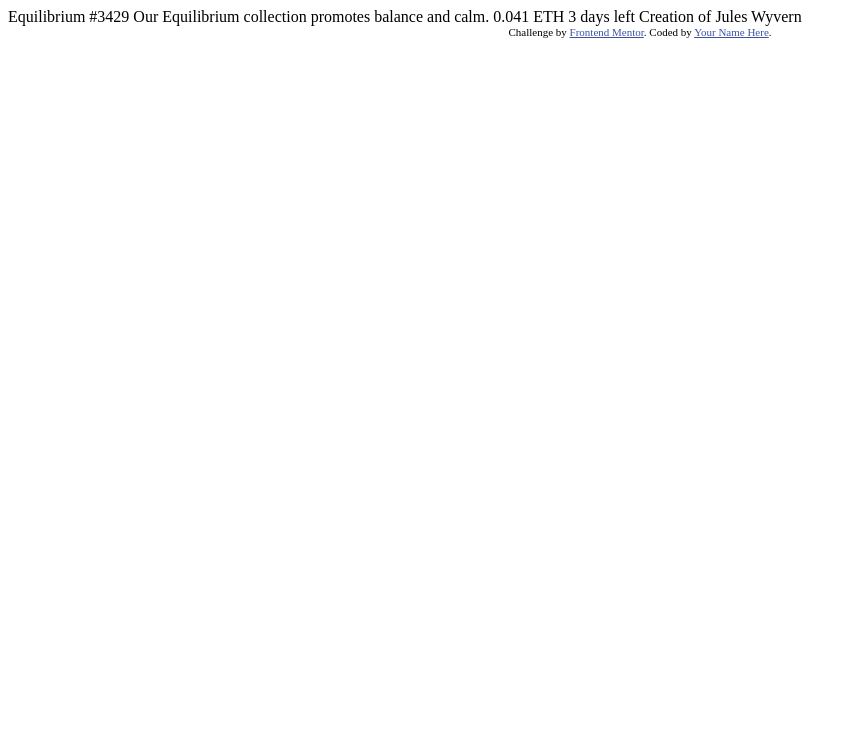
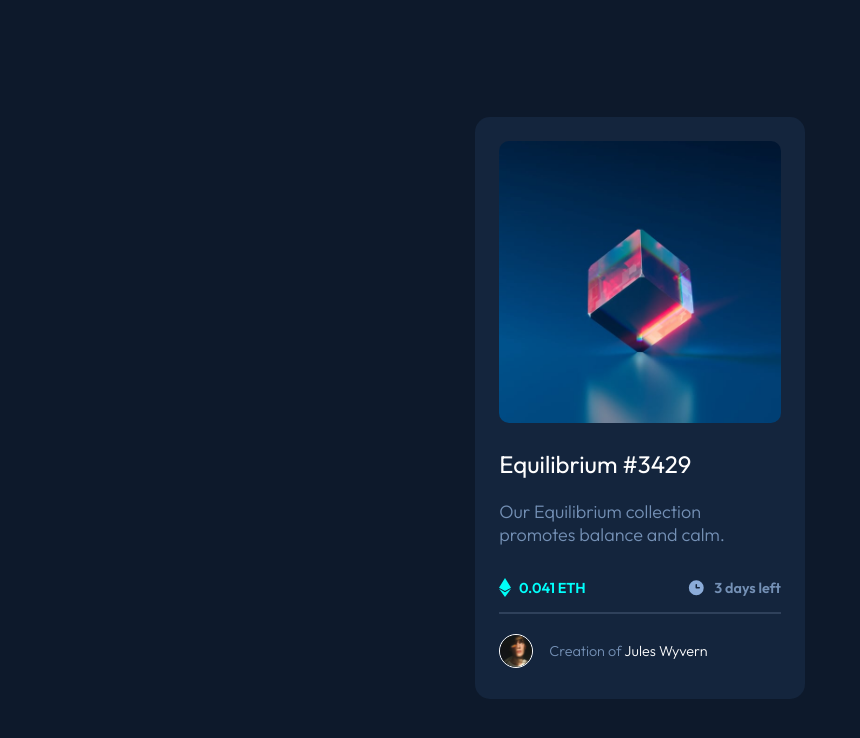
Before and after one commit to Janvampierssel/frontend-nftpreviewcard, a plain HTML site: page index.html in a window 1280 px wide. Shown: the whole page, without its empty margins (0-860 px from the left). Drawn offline with Linux system fonts and the light colour scheme.

Commit message:
Finished assignment

```diff
--- /dev/null
+++ b/css/styles.css
@@ -0,0 +1,134 @@
+body {
+    height: 100vh;
+    background-color: hsl(217, 54%, 11%);
+    font-size: 18px;
+    font-family: 'Outfit', sans-serif;
+    display: flex;
+    align-items: center;
+    justify-content: center;
+}
+
+.attribution {
+    display: none;
+    bottom: 5%;
+}
+
+h3 > a{
+    color: hsl(0, 0%, 100%);
+    font-size: 1.5rem;
+    font-weight: 400;
+    margin: 2rem 0 .8rem 0;
+    text-decoration: none;
+    transition: color .3s;
+}
+
+h3 > a:hover {
+    color: #00fffc;
+}
+
+p, span {
+ color: #7490b5;
+ font-weight: 300;
+}
+
+.nft-card {
+    display: inline-block;
+    width: 22vw;
+    max-width: 300px;
+    min-width: 250px;
+    background-color: hsl(216, 50%, 16%);
+    padding: 1.5rem;
+    border-radius: 15px;
+}
+
+.nft-image-container {
+    position: relative;
+}
+
+.nft-image {
+    max-width: 100%;
+    border-radius: 10px;
+    padding: 0;
+}
+
+.nft-image-overlay {
+    max-height: fit-content;
+    position: absolute;
+    top: 0;
+    left: 0;
+    aspect-ratio: 1 / 1;
+    width: 100%;
+    background-color: #00fffb81;
+    opacity: 0;
+    transition: opacity .3s;
+    display: flex;
+    align-items: center;
+    justify-content: center;
+    border-radius: 10px;
+}
+
+.nft-image-overlay:hover {
+    opacity: 1;
+}
+
+.nft-card-description {
+    margin: 1rem 0 2rem 0;
+}
+
+.nft-creator {
+    display: flex;
+    align-items: center;
+}
+
+.nft-creator-image {
+    width: 2rem;
+    height: 2rem;
+    max-width: 100%;
+    border-radius: 50%;
+    border: solid 1px white;
+}
+
+.creator-description {
+    margin-left: 1rem;
+    font-size: .9rem;
+}
+
+.creator-name {
+    color: white;
+    text-decoration: none;
+    transition: color .3s;
+}
+
+.creator-name:hover {
+    color: #00fffc;
+}
+
+.price-time {
+    display: flex;
+    justify-content:space-between;
+}
+
+.time-left-icon, .price-icon {
+    height: 1.2rem;
+}
+
+.price, .time-left {
+    display: flex;
+    align-items: center;
+}
+
+.price-text, .time-left-text {
+    margin-left: .5rem;
+    font-size: .9rem;
+    font-weight: 700;
+}
+
+.price-text {
+    color: #00fffc;
+}
+
+.nft-card-line {
+    border: solid .5px hsl(215, 32%, 27%);
+    margin: .8em 0;
+
+}
--- a/index.html
+++ b/index.html
@@ -4,7 +4,11 @@
   <meta charset="UTF-8">
   <meta name="viewport" content="width=device-width, initial-scale=1.0"> <!-- displays site properly based on user's device -->
 
+  <link rel="preconnect" href="https://fonts.googleapis.com">
+  <link rel="preconnect" href="https://fonts.gstatic.com" crossorigin>
+  <link href="https://fonts.googleapis.com/css2?family=Outfit:wght@300;400;600&display=swap" rel="stylesheet">
   <link rel="icon" type="image/png" sizes="32x32" href="./images/favicon-32x32.png">
+  <link rel="stylesheet" href="css/styles.css">
 
   <title>Frontend Mentor | NFT preview card component</title>
 
@@ -16,18 +20,81 @@
 </head>
 <body>
 
-  Equilibrium #3429
+  <main>
+    <div class="nft-card">
 
-  Our Equilibrium collection promotes balance and calm.
+      <div class="nft-image-container">
+        <a href="#">
+          <img src="images/image-equilibrium.jpg" alt="NFT" class="nft-image">
+          <div class="nft-image-overlay"><img src="images/icon-view.svg" alt="View Icon" class="nft-image-overlay-icon"></div>
+        </a>
+      </div>
+      <h3><a href="#">Equilibrium #3429</a></h3>
 
-  0.041 ETH
-  3 days left
+      <p class="nft-card-description">Our Equilibrium collection promotes balance and calm.</p>
 
-  Creation of Jules Wyvern
+      <div class="price-time">
+        <div class="price">
+          <img src="images/icon-ethereum.svg" alt="Ethereum Price" class="price-icon">
+          <span class="price-text">0.041 ETH</span>
+        </div>
+        <div class="time-left">
+          <img src="images/icon-clock.svg" alt="Time Left" class="time-left-icon">
+          <span class="time-left-text">3 days left</span>
+        </div>
+      </div>
 
-  <div class="attribution">
-    Challenge by <a href="https://www.frontendmentor.io?ref=challenge" target="_blank">Frontend Mentor</a>.
-    Coded by <a href="#">Your Name Here</a>.
-  </div>
+      <div class="nft-card-line"></div>
+
+      <div class="nft-creator">
+        <img src="images/image-avatar.png" alt="Avator of NFT creator" class="nft-creator-image">
+        <p class="creator-description">Creation of <a href="#" class="creator-name">Jules Wyvern</a></p>
+      </div>
+    </div>
+  </main>
+
+  <footer>
+    <div class="attribution">
+      Challenge by <a href="https://www.frontendmentor.io?ref=challenge" target="_blank">Frontend Mentor</a>.
+      Coded by <a href="#">Your Name Here</a>.
+    </div>
+  </footer>
+
 </body>
 </html>
+
+<!--
+# Front-end Style Guide
+
+## Layout
+
+The designs were created to the following widths:
+
+- Mobile: 375px
+- Desktop: 1440px
+
+## Colors
+
+### Primary
+
+- Soft blue: hsl(215, 51%, 70%)
+- Cyan: hsl(178, 100%, 50%)
+
+### Neutral
+
+- Very dark blue (main BG): hsl(217, 54%, 11%)
+- Very dark blue (card BG): hsl(216, 50%, 16%)
+- Very dark blue (line): hsl(215, 32%, 27%)
+- White: hsl(0, 0%, 100%)
+
+## Typography
+
+### Body Copy
+
+- Font size (paragraph): 18px
+
+### Font
+
+- Family: [Outfit](https://fonts.google.com/specimen/Outfit)
+- Weights: 300, 400, 600
+-->
```
